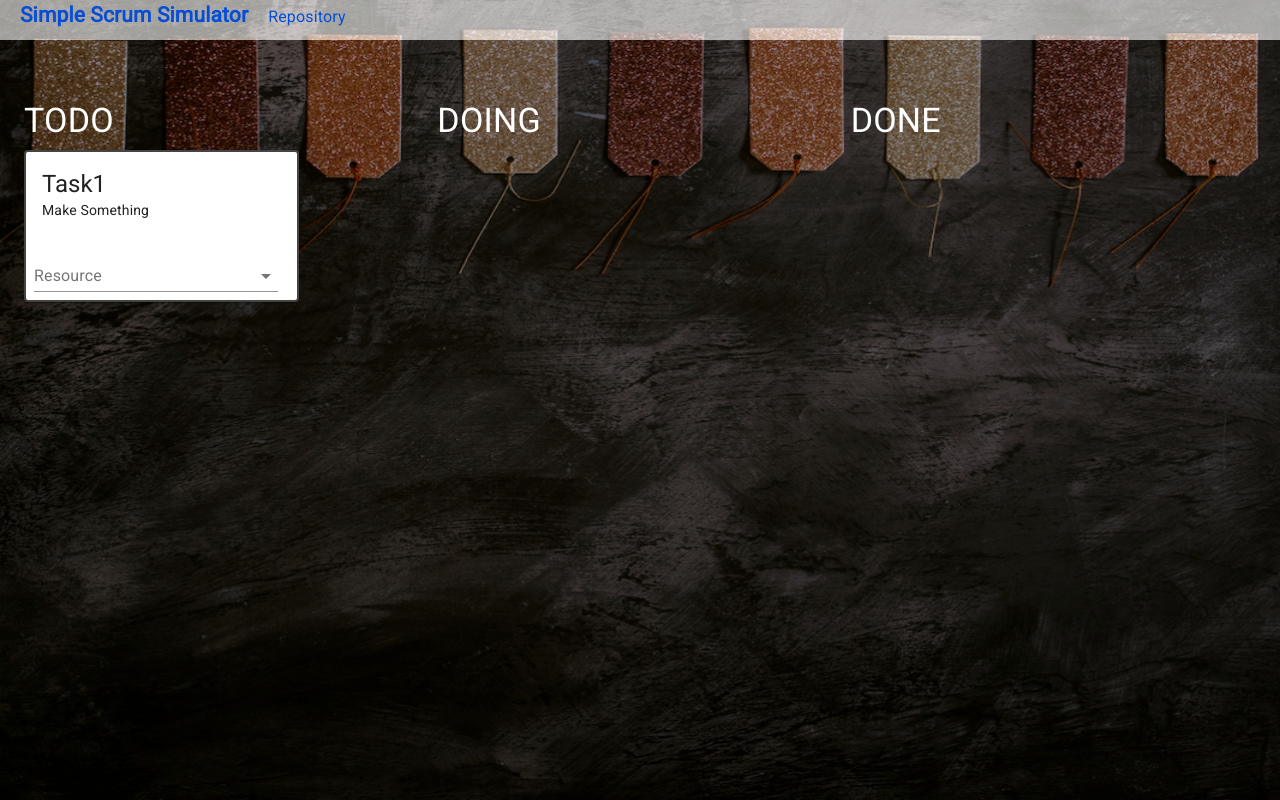
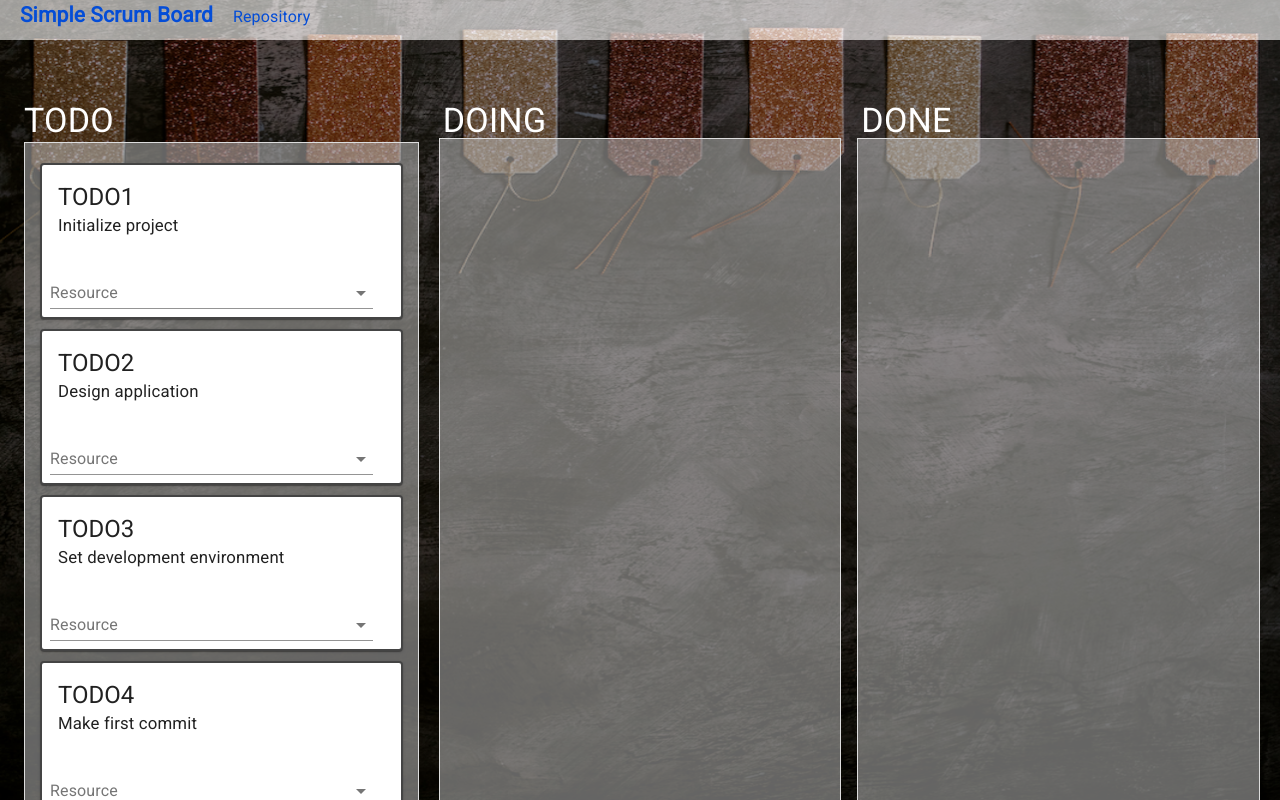
Before and after one commit to rowaxl/simple-scrum-board, a Next.js app: page / in a window 1280 px wide. Shown: the top 800 px of the page. Built offline with nearby package versions, Linux system fonts and the light colour scheme.

Commit message:
set basic card-column structure

```diff
--- /dev/null
+++ b/components/TaskCard.js
@@ -0,0 +1,40 @@
+import { Card, CardContent, FormControl, InputLabel, MenuItem, Select, CardActionArea, Typography } from '@material-ui/core'
+import { makeStyles } from '@material-ui/core/styles';
+
+const useStyles = makeStyles((theme) => ({
+  taskCards: {
+    minWidth: 275,
+    border: '2px solid #444',
+    marginTop: 10,
+    marginBottom: 10,
+    fontSize: '1.2em',
+  },
+  formControl: {
+    margin: theme.spacing(1),
+    width: '90%'
+  },
+}));
+
+export default ({ taskDetail }) => {
+  const styles = useStyles();
+
+  return (
+    <Card className={styles.taskCards}>
+      <CardContent>
+        <Typography variant="h5">{taskDetail.title}</Typography>
+        {taskDetail.description}
+      </CardContent>
+      <CardActionArea>
+        <FormControl className={styles.formControl}>
+          <InputLabel id="label-select-resource">Resource</InputLabel>
+          <Select labelId="label-select-resource" defaultValue="" variant="standard">
+            <MenuItem value="">None</MenuItem>
+            <MenuItem value="p_1">JOHN DOE</MenuItem>
+            <MenuItem value="p_2">JANE DOE</MenuItem>
+            <MenuItem value="p_3">JACK DOE</MenuItem>
+          </Select>
+        </FormControl>
+      </CardActionArea>
+    </Card>
+  )
+}
--- a/components/nav.js
+++ b/components/nav.js
@@ -2,7 +2,7 @@ import Link from 'next/link';
 
 const Nav = () => (
   <div id="navi">
-    <h2 id="app-title">Simple Scrum Simulator</h2>
+    <h2 id="app-title">Simple Scrum Board</h2>
     <span>
       <Link href={'//github.com/rowaxl/simple_scrum_simulator'}>
         <a>{'Repository'}</a>
--- a/pages/_app.js
+++ b/pages/_app.js
@@ -3,7 +3,6 @@ import React from 'react';
 import PropTypes from 'prop-types';
 import { ThemeProvider } from '@material-ui/core/styles';
 import CssBaseline from '@material-ui/core/CssBaseline';
-import Head from '../components/head';
 import theme from '../components/theme';
 
 export default function MyApp(props) {
@@ -19,10 +18,6 @@ export default function MyApp(props) {
 
   return (
     <React.Fragment>
-      <Head>
-        <title>My page</title>
-        <meta name="viewport" content="minimum-scale=1, initial-scale=1, width=device-width" />
-      </Head>
       <ThemeProvider theme={theme}>
         {/* CssBaseline kickstart an elegant, consistent, and simple baseline to build upon. */}
         <CssBaseline />
--- a/pages/index.js
+++ b/pages/index.js
@@ -1,29 +1,47 @@
+import { Container, Grid, Typography } from '@material-ui/core'
+import { makeStyles } from '@material-ui/core/styles';
+
 import Head from '../components/head';
 import Nav from '../components/nav';
 import Background from '../components/background';
-import { Container, Grid, Card, CardHeader, CardContent, FormControl, InputLabel, MenuItem, Select, CardActionArea, Typography } from '@material-ui/core'
-import { makeStyles } from '@material-ui/core/styles';
+import TaskCard from '../components/TaskCard';
 
 const useStyles = makeStyles((theme) => ({
   gridContainer: {
     background: 'rgba(255, 255, 255, 0.7)'
   },
-  taskCards: {
-    minWidth: 275,
-    border: '2px solid #444'
-  },
-  formControl: {
-    margin: theme.spacing(1),
-    width: '90%'
-  },
+  taskColumn: {
+    padding: '10px 15px',
+    border: '1px solid #ddd',
+    background: 'rgba(200, 200, 200, 0.5)',
+    height: 900,
+    overflow: 'scroll'
+  }
 }));
 
 export default () => {
   const styles = useStyles();
 
+  const dummyTasks = {
+    0: { title: 'TODO1', description: 'Initialize project' },
+    1: { title: 'TODO2', description: 'Design application' },
+    2: { title: 'TODO3', description: 'Set development environment' },
+    3: { title: 'TODO4', description: 'Make first commit' },
+    4: { title: 'TODO5', description: 'Test' },
+    5: { title: 'TODO6', description: 'Deploy and release first version' },
+  }
+
+  const mapTaskCards = () => {
+    return Object.keys(dummyTasks).map(id => (
+      <Grid item key={id}>
+        <TaskCard key={id} taskDetail={dummyTasks[id]} />
+      </Grid>
+    ))
+  }
+
   return (
     <div>
-      <Head title="Simple Scrum Simulator" />
+      <Head title="Simple Scrum Board" />
 
       <Background />
 
@@ -37,7 +55,7 @@ export default () => {
             direction="row"
             justify="center"
             alignItems="flex-start"
-            spacing={1}
+            spacing={3}
           >
 
             <Grid
@@ -45,36 +63,32 @@ export default () => {
               xs={12}
               md={4}
             >
+              <Grid item>
+                <Typography variant="h4" component="h4">TODO</Typography>
+              </Grid>
+
+              <div className={styles.taskColumn}>
+                { mapTaskCards() }
+              </div>
+            </Grid>
+
+            <Grid
+              item
+              xs={12}
+              md={4}
+            >
+              <Grid item xs={12} md={12}>
+                <Typography variant="h4" component="h4">DOING</Typography>
+              </Grid>
+
               <Grid
+                className={styles.taskColumn}
                 container
                 direction="column"
                 justify="center"
                 alignItems="flex-start"
                 spacing={1}
               >
-                <Grid item>
-                  <Typography variant="h4" component="h4">TODO</Typography>
-                </Grid>
-
-                <Grid item>
-                  <Card className={styles.taskCards}>
-                    <CardContent>
-                      <Typography variant="h5">Task1</Typography>
-                      Make Something
-                    </CardContent>
-                    <CardActionArea>
-                      <FormControl className={styles.formControl}>
-                        <InputLabel id="label-select-resource">Resource</InputLabel>
-                        <Select labelId="label-select-resource" defaultValue="" variant="standard">
-                          <MenuItem value="">None</MenuItem>
-                          <MenuItem value="p_1">JOHN DOE</MenuItem>
-                          <MenuItem value="p_2">JANE DOE</MenuItem>
-                          <MenuItem value="p_3">JACK DOE</MenuItem>
-                        </Select>
-                      </FormControl>
-                    </CardActionArea>
-                  </Card>
-                </Grid>
               </Grid>
             </Grid>
 
@@ -83,34 +97,18 @@ export default () => {
               xs={12}
               md={4}
             >
+              <Grid item xs={12} md={12}>
+                <Typography variant="h4" component="h4">DONE</Typography>
+              </Grid>
+
               <Grid
+                className={styles.taskColumn}
                 container
                 direction="column"
                 justify="center"
                 alignItems="flex-start"
                 spacing={1}
               >
-                <Grid item xs={12} md={12}>
-                  <Typography variant="h4" component="h4">DOING</Typography>
-                </Grid>
-              </Grid>
-            </Grid>
-
-            <Grid
-              item
-              xs={12}
-              md={4}
-            >
-              <Grid
-                container
-                direction="column"
-                justify="center"
-                alignItems="flex-start"
-                spacing={1}
-              >
-                <Grid item xs={12} md={12}>
-                  <Typography variant="h4" component="h4">DONE</Typography>
-                </Grid>
               </Grid>
             </Grid>
 
```
